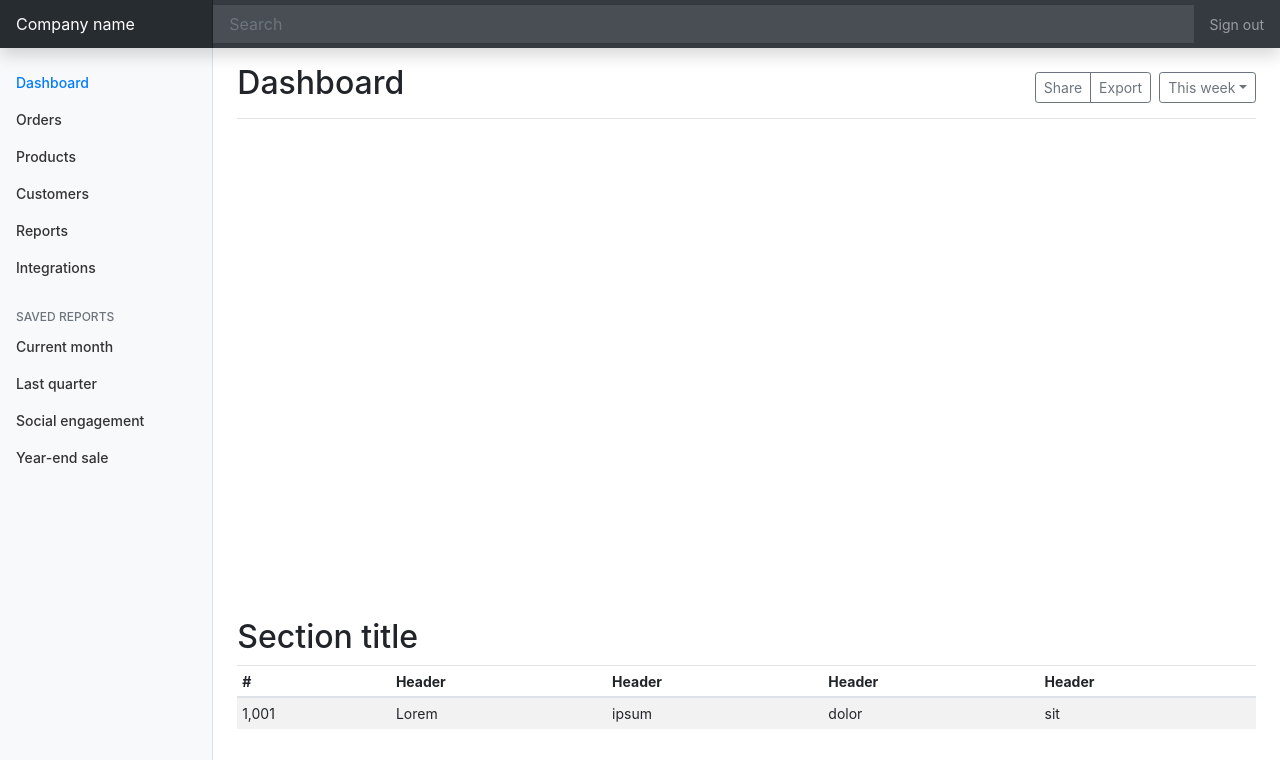
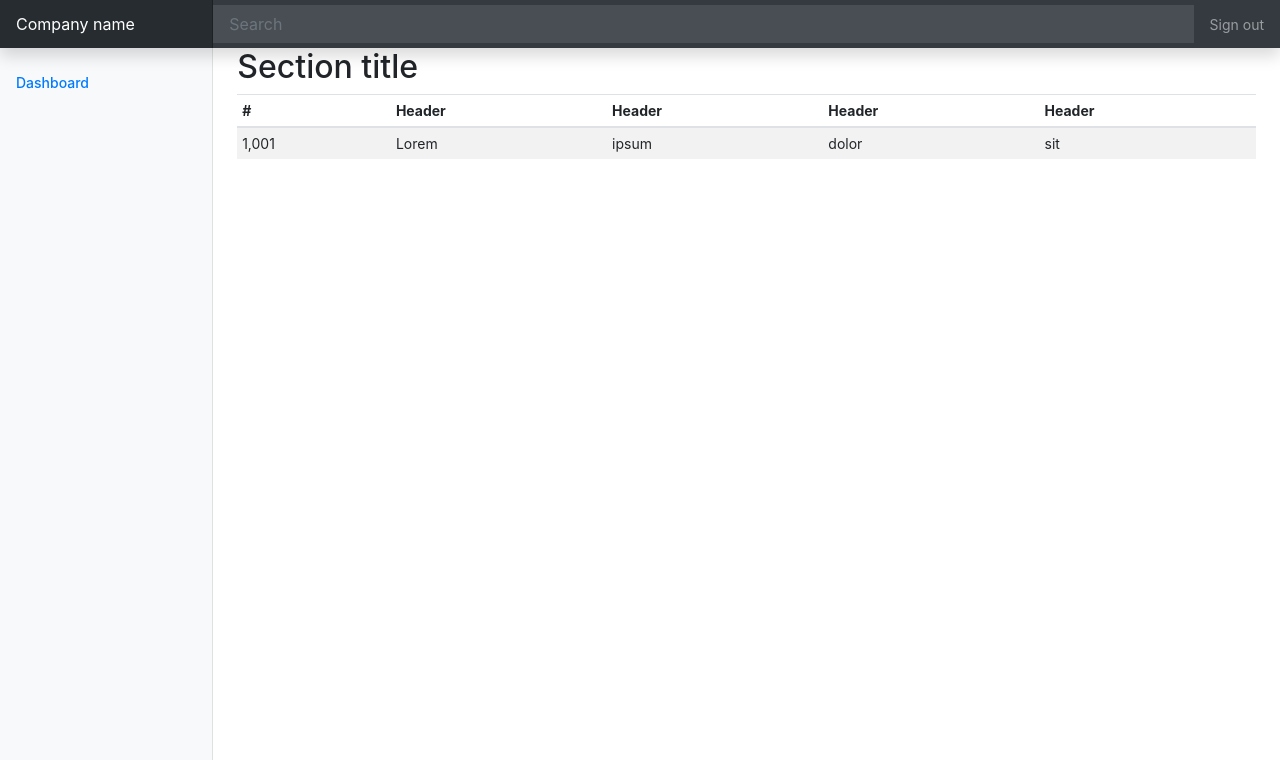
Before and after one commit to HarisLania/react-api_test, a React (Create React App) app: page / in a window 1280 px wide. Shown: the top 760 px of the page. Built offline with nearby package versions, Linux system fonts and the light colour scheme.

Commit message:
adding basic components

```diff
--- a/src/App.tsx
+++ b/src/App.tsx
@@ -1,142 +1,21 @@
 import React from 'react';
 import logo from './logo.svg';
 import './App.css';
+import Nav from './components/Nav';
+import Menu from './components/Menu';
+import Dashboard from './components/Dashboard';
 
 function App() {
   return (
     <div className="App">
-       <nav className="navbar navbar-dark sticky-top bg-dark flex-md-nowrap p-0 shadow">
-        <a className="navbar-brand col-md-3 col-lg-2 mr-0 px-3" href="#">Company name</a>
-        <button className="navbar-toggler position-absolute d-md-none collapsed" type="button" data-toggle="collapse" data-target="#sidebarMenu" aria-controls="sidebarMenu" aria-expanded="false" aria-label="Toggle navigation">
-          <span className="navbar-toggler-icon"></span>
-        </button>
-        <input className="form-control form-control-dark w-100" type="text" placeholder="Search" aria-label="Search" />
-        <ul className="navbar-nav px-3">
-          <li className="nav-item text-nowrap">
-            <a className="nav-link" href="#">Sign out</a>
-          </li>
-        </ul>
-      </nav>
+       <Nav />
 
       <div className="container-fluid">
         <div className="row">
-          <nav id="sidebarMenu" className="col-md-3 col-lg-2 d-md-block bg-light sidebar collapse">
-            <div className="sidebar-sticky pt-3">
-              <ul className="nav flex-column">
-                <li className="nav-item">
-                  <a className="nav-link active" href="#">
-                    <span data-feather="home"></span>
-                    Dashboard <span className="sr-only">(current)</span>
-                  </a>
-                </li>
-                <li className="nav-item">
-                  <a className="nav-link" href="#">
-                    <span data-feather="file"></span>
-                    Orders
-                  </a>
-                </li>
-                <li className="nav-item">
-                  <a className="nav-link" href="#">
-                    <span data-feather="shopping-cart"></span>
-                    Products
-                  </a>
-                </li>
-                <li className="nav-item">
-                  <a className="nav-link" href="#">
-                    <span data-feather="users"></span>
-                    Customers
-                  </a>
-                </li>
-                <li className="nav-item">
-                  <a className="nav-link" href="#">
-                    <span data-feather="bar-chart-2"></span>
-                    Reports
-                  </a>
-                </li>
-                <li className="nav-item">
-                  <a className="nav-link" href="#">
-                    <span data-feather="layers"></span>
-                    Integrations
-                  </a>
-                </li>
-              </ul>
-
-              <h6 className="sidebar-heading d-flex justify-content-between align-items-center px-3 mt-4 mb-1 text-muted">
-                <span>Saved reports</span>
-                <a className="d-flex align-items-center text-muted" href="#" aria-label="Add a new report">
-                  <span data-feather="plus-circle"></span>
-                </a>
-              </h6>
-              <ul className="nav flex-column mb-2">
-                <li className="nav-item">
-                  <a className="nav-link" href="#">
-                    <span data-feather="file-text"></span>
-                    Current month
-                  </a>
-                </li>
-                <li className="nav-item">
-                  <a className="nav-link" href="#">
-                    <span data-feather="file-text"></span>
-                    Last quarter
-                  </a>
-                </li>
-                <li className="nav-item">
-                  <a className="nav-link" href="#">
-                    <span data-feather="file-text"></span>
-                    Social engagement
-                  </a>
-                </li>
-                <li className="nav-item">
-                  <a className="nav-link" href="#">
-                    <span data-feather="file-text"></span>
-                    Year-end sale
-                  </a>
-                </li>
-              </ul>
-            </div>
-          </nav>
+            <Menu />
 
           <main role="main" className="col-md-9 ml-sm-auto col-lg-10 px-md-4">
-            <div className="d-flex justify-content-between flex-wrap flex-md-nowrap align-items-center pt-3 pb-2 mb-3 border-bottom">
-              <h1 className="h2">Dashboard</h1>
-              <div className="btn-toolbar mb-2 mb-md-0">
-                <div className="btn-group mr-2">
-                  <button type="button" className="btn btn-sm btn-outline-secondary">Share</button>
-                  <button type="button" className="btn btn-sm btn-outline-secondary">Export</button>
-                </div>
-                <button type="button" className="btn btn-sm btn-outline-secondary dropdown-toggle">
-                  <span data-feather="calendar"></span>
-                  This week
-                </button>
-              </div>
-            </div>
-
-            <canvas className="my-4 w-100" id="myChart" width="900" height="380"></canvas>
-
-            <h2>Section title</h2>
-            <div className="table-responsive">
-              <table className="table table-striped table-sm">
-                <thead>
-                  <tr>
-                    <th>#</th>
-                    <th>Header</th>
-                    <th>Header</th>
-                    <th>Header</th>
-                    <th>Header</th>
-                  </tr>
-                </thead>
-                <tbody>
-                  <tr>
-                    <td>1,001</td>
-                    <td>Lorem</td>
-                    <td>ipsum</td>
-                    <td>dolor</td>
-                    <td>sit</td>
-                  </tr>
-
-                </tbody>
-              </table>
-            </div>
+              <Dashboard />
           </main>
         </div>
       </div>
--- /dev/null
+++ b/src/components/Dashboard.tsx
@@ -0,0 +1,32 @@
+import React from "react";
+
+const Dashboard = () => (
+    <div className="Dashboard">
+            <h2>Section title</h2>
+            <div className="table-responsive">
+              <table className="table table-striped table-sm">
+                <thead>
+                  <tr>
+                    <th>#</th>
+                    <th>Header</th>
+                    <th>Header</th>
+                    <th>Header</th>
+                    <th>Header</th>
+                  </tr>
+                </thead>
+                <tbody>
+                  <tr>
+                    <td>1,001</td>
+                    <td>Lorem</td>
+                    <td>ipsum</td>
+                    <td>dolor</td>
+                    <td>sit</td>
+                  </tr>
+
+                </tbody>
+              </table>
+            </div>
+    </div>
+)
+
+export default Dashboard;
--- /dev/null
+++ b/src/components/Menu.tsx
@@ -0,0 +1,17 @@
+import React from "react";
+
+const Menu = () => (
+    <nav id="sidebarMenu" className="col-md-3 col-lg-2 d-md-block bg-light sidebar collapse">
+            <div className="sidebar-sticky pt-3">
+              <ul className="nav flex-column">
+                <li className="nav-item">
+                  <a className="nav-link active" href="#">
+                    Dashboard
+                  </a>
+                </li>
+                </ul>
+            </div>
+          </nav>
+)
+
+export default Menu;
--- /dev/null
+++ b/src/components/Nav.tsx
@@ -0,0 +1,18 @@
+import React from "react";
+
+const Nav = () => (
+    <nav className="navbar navbar-dark sticky-top bg-dark flex-md-nowrap p-0 shadow">
+        <a className="navbar-brand col-md-3 col-lg-2 mr-0 px-3" href="#">Company name</a>
+        <button className="navbar-toggler position-absolute d-md-none collapsed" type="button" data-toggle="collapse" data-target="#sidebarMenu" aria-controls="sidebarMenu" aria-expanded="false" aria-label="Toggle navigation">
+          <span className="navbar-toggler-icon"></span>
+        </button>
+        <input className="form-control form-control-dark w-100" type="text" placeholder="Search" aria-label="Search" />
+        <ul className="navbar-nav px-3">
+          <li className="nav-item text-nowrap">
+            <a className="nav-link" href="#">Sign out</a>
+          </li>
+        </ul>
+      </nav>
+)
+
+export default Nav;
```
